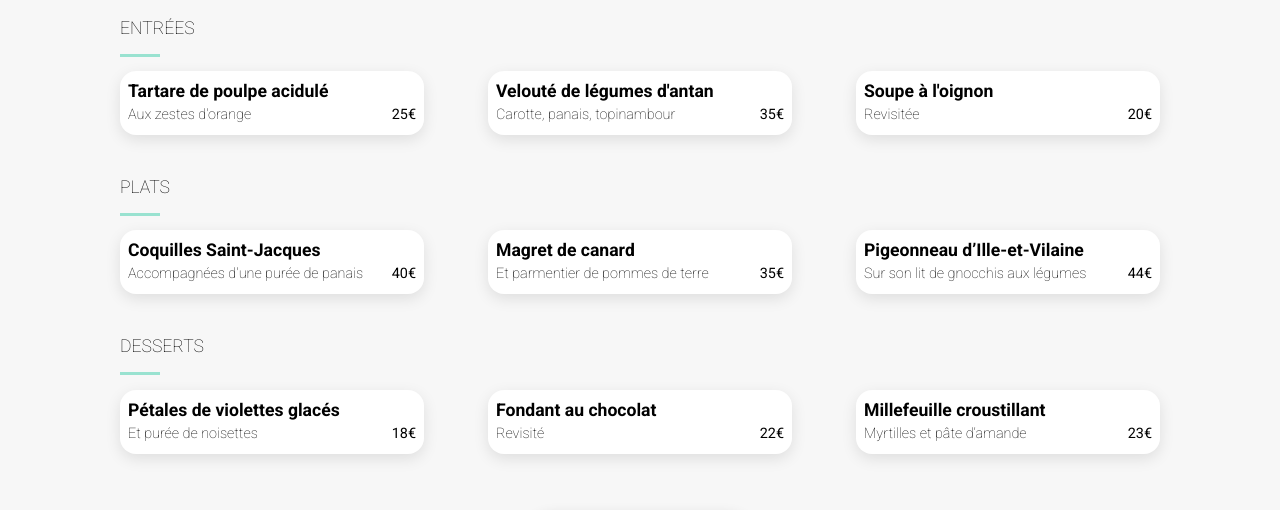
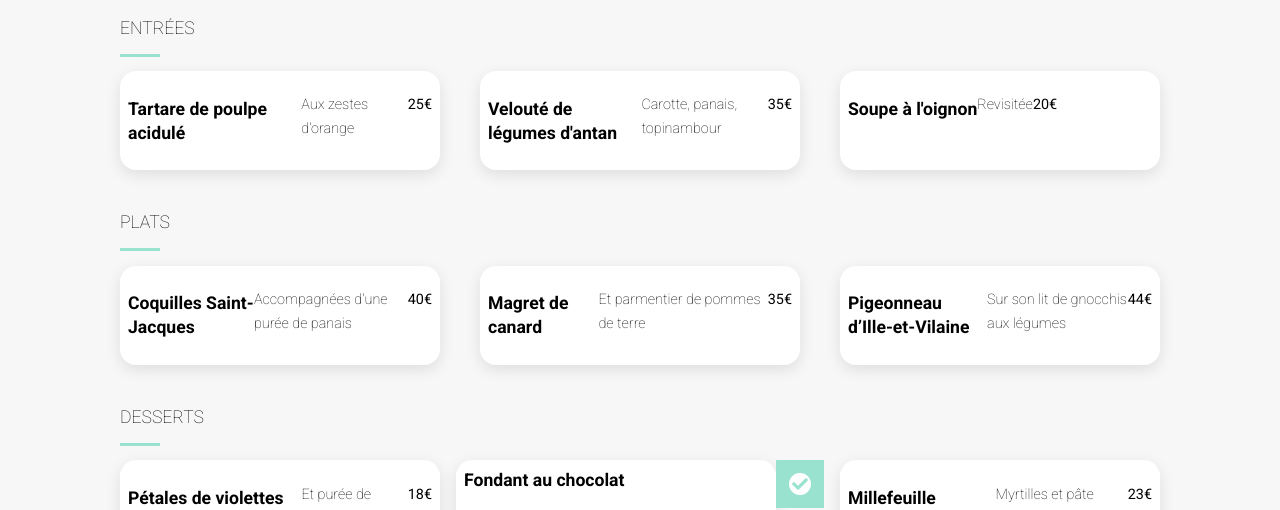
Before and after one commit to CaroCard/CaroleCardinale_3_21062021, a website: page pages/a_la_francaise.html in a window 1280 px wide. Shown: the part 437-947 px from the top of the page. Drawn offline with Linux system fonts and the light colour scheme; a web font is replaced by a local one.

Commit message:
tentatives pourries d'animations...

```diff
--- a/pages/a_la_francaise.html
+++ b/pages/a_la_francaise.html
@@ -92,10 +92,15 @@
                             <p class="font--thin">Et purée de noisettes</p>
                             <p>18€</p>
                         </div>
-                        <div class="menu__categories__dishes">
-                            <h3>Fondant au chocolat</h3>
-                            <p class="font--thin">Revisité</p>
-                            <p>22€</p>
+                        <div class="dishAndCheck">
+                            <div class="menu__categories__dishes">
+                                <div class="dishText">
+                                    <h3>Fondant au chocolat</h3>
+                                    <p class="font--thin">Revisité</p>
+                                    <p class="dish__price">22€</p>
+                                </div>
+                            </div>
+                            <span class="dishChecked"><i class="fas fa-check"></i></span>
                         </div>
                         <div class="menu__categories__dishes">
                             <h3>Millefeuille croustillant</h3>
--- a/sass/Base/_fondations.scss
+++ b/sass/Base/_fondations.scss
@@ -174,8 +174,12 @@ header{
             grid-row: 1/3;
             display: flex;
             align-self: center;
-            color: #fff;
             text-shadow: $heart-border;
+        }
+        .fas-heart{
+            background : -webkit-linear-gradient(top left, #000,#03a9f4);
+            background-clip : text;
+            -webkit-text-fill-color : transparent;
         }
         h2, p{
             margin: 0.8rem 0;
--- a/sass/Pages/_menus.scss
+++ b/sass/Pages/_menus.scss
@@ -118,22 +118,51 @@ body{
             justify-content: space-between;
         }
     }
+    .dishAndCheck{
+        display: flex;
+    }
     &__dishes{
         background: #fff;
         border-radius: map-get($radius, M);
         box-shadow: $shadow rgba(#000, 0.1);
         margin-bottom: 0.7em;
+        padding: 0.5rem;
         display: flex;
-        flex-wrap: wrap;
-        justify-content: space-between;
         line-height: 1.5em;
         width: map-get($menuPageWidths, base);
-        h3{
-            width: 80%;
-            margin: 0.5rem 0.5rem 0 0.5rem;
+        .dishText{
+            display: grid;
+            grid-template-columns: 98% 2%;
+            grid-template-rows: repeat(2, 1fr);
+            *{
+                margin: 0;
+            }
+
+            p{
+                grid-row: 2/3;
+            }
+            .dish__price{
+            }
         }
-        p{
-            margin: 0 0.5rem 0.5rem 0.5rem;
+
+        &:active{
+            color: pink;
+            text-transform: uppercase;
+            transition: color 1s;
+        }
+
+    }
+    .dishChecked{
+        background-color: map-get($colors, tertiary);
+        @extend %flex-align;
+        justify-content: center;
+        width: 3rem;
+        height: 3rem;
+        i{
+            color: map-get($colors, tertiary);
+            border-radius: map-get($radius, M);
+            background-color: #fff;
+            padding: 0.2rem;
         }
     }
 }
```
Also changed, not shown: images/heart.png (added), images/heart.svg (added), style.css, 1 other file.
